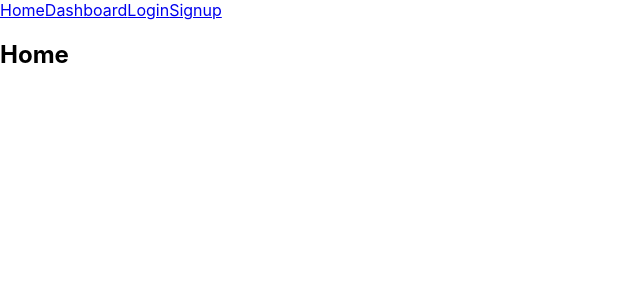
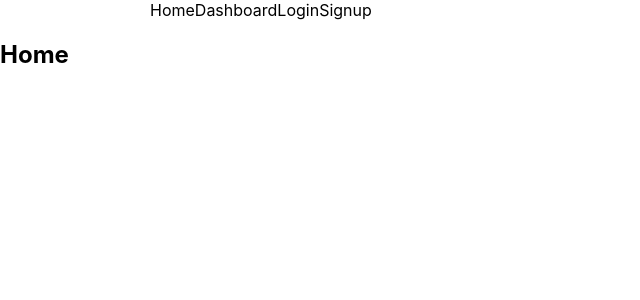
Before and after one commit to kamakuni/rails-spa, a React (Create React App) app in the folder front/app/: page / in a window 1280 px wide. Shown: the top 300 px of the page, without its empty margins (0-640 px from the left). Built offline with nearby package versions, Linux system fonts and the light colour scheme.

Commit message:
remove all styles for anchor tags.

```diff
--- a/front/app/src/components/Header/Header.tsx
+++ b/front/app/src/components/Header/Header.tsx
@@ -5,7 +5,9 @@ import styles from "../../styles/components/Header.module.scss"
 const Header = () => {
     return (
         <header className={styles.header}>
-            <Nav></Nav>
+            <div className={styles.content}>
+                <Nav></Nav>
+            </div>
         </header>
     )
 }
--- a/front/app/src/index.css
+++ b/front/app/src/index.css
@@ -6,3 +6,8 @@ body {
   -webkit-font-smoothing: antialiased;
   -moz-osx-font-smoothing: grayscale;
 }
+
+a {
+  color: inherit;
+  text-decoration: inherit;
+}
--- a/front/app/src/styles/components/Header.module.scss
+++ b/front/app/src/styles/components/Header.module.scss
@@ -1,5 +1,14 @@
+@import "../variables.scss";
+
 .header {
     position: sticky;
     top: 0;
-    background-color: rgb(255, 255, 255);
+    background-color: $base-color;
 }
+
+.content {
+    margin: 0 auto;
+    max-width: 980px;
+    padding: 0 22px;
+    position: relative;
+}
--- /dev/null
+++ b/front/app/src/styles/variables.scss
@@ -0,0 +1 @@
+$base-color: #ffffff;
```
